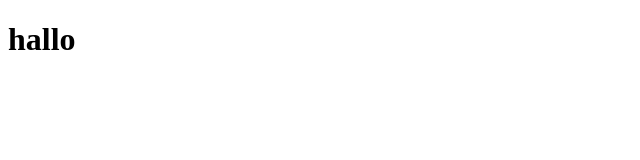
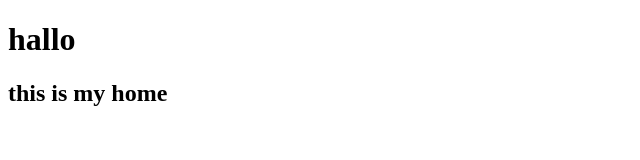
Before and after one commit to Daniel-Awe/test1, a plain HTML site: page index.html in a window 1280 px wide. Shown: the whole page, without its empty margins (0-640 px from the left). Drawn offline with Linux system fonts and the light colour scheme.

Commit message:
my modified commit

```diff
--- a/index.html
+++ b/index.html
@@ -8,5 +8,6 @@
 </head>
 <body>
     <h1>hallo</h1>
+    <h2>this is my home</h2>
 </body>
 </html>
```
